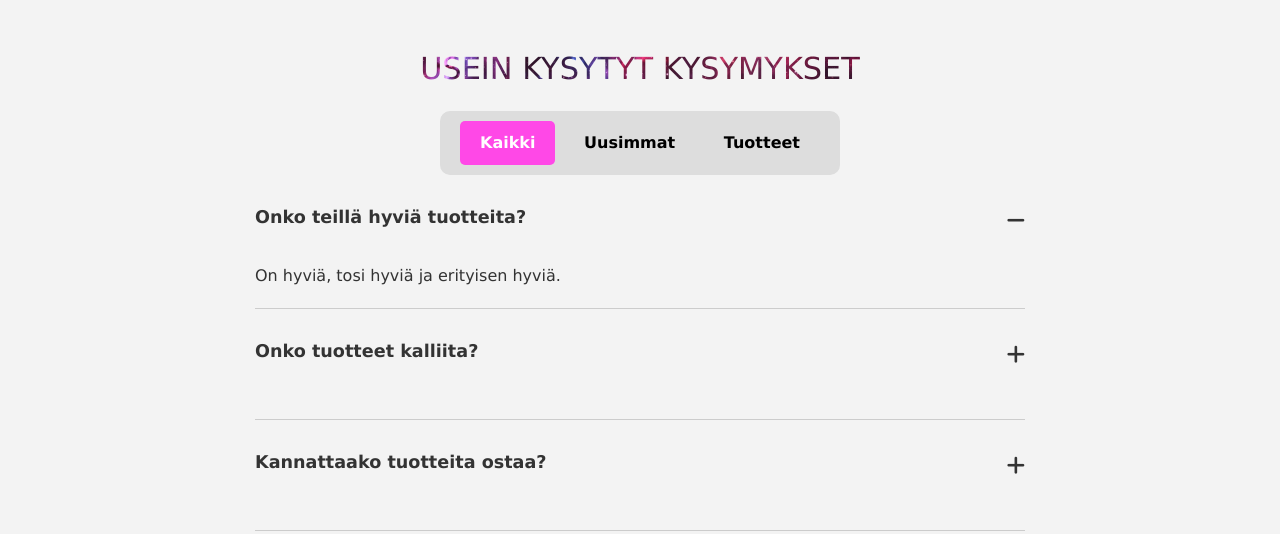
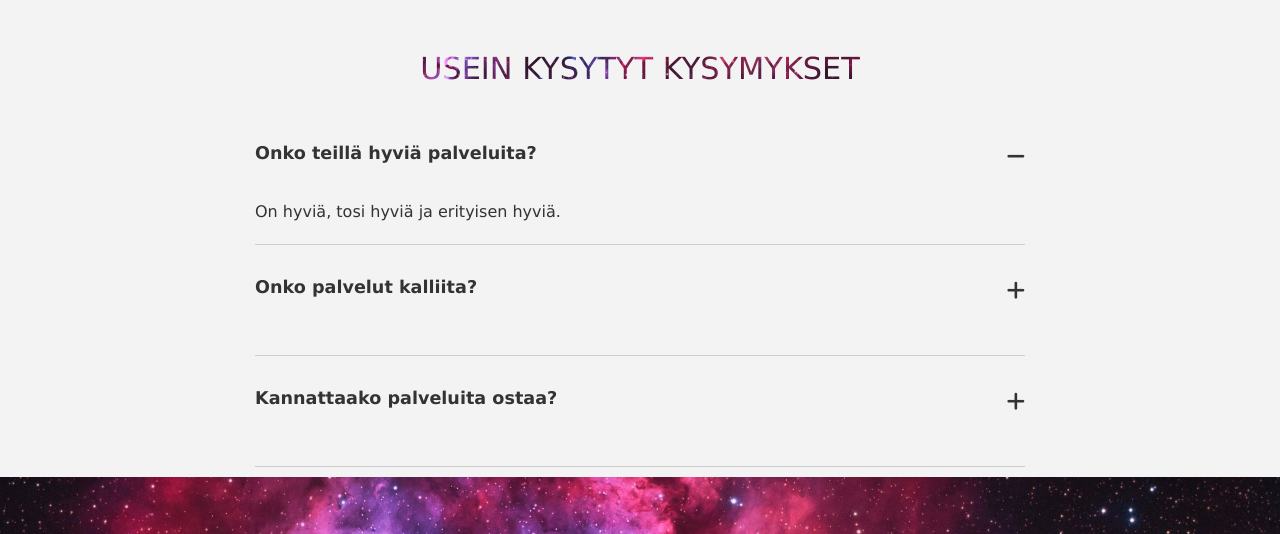
Before and after one commit to SatuPi/Projekti, a plain HTML site: page index.html in a window 1280 px wide. Shown: the part 2722-3256 px from the top of the page. Drawn offline with Linux system fonts and the light colour scheme; a web font is replaced by a local one.

Commit message:
UKK muutokset

```diff
--- a/index.html
+++ b/index.html
@@ -98,8 +98,7 @@ crossorigin="anonymous" referrerpolicy="no-referrer" />
       <!-- Video näkyvissä automaattisesti -->
 <div id="hero-video-wrapper" class="video-wrapper">
   <video id="heroVideo" width="100%" autoplay muted loop playsinline>
-    <source src="videos/demo.mp4" type="video/mp4" />
-    Selaimesi ei tue videon toistoa.
+    <source src="videos/demo.mp4" type="video/mp4" />Selaimesi ei tue videon toistoa.
   </video>
   <div class="video-label">Demo-video</div>
 </div>
@@ -258,24 +257,19 @@ crossorigin="anonymous" referrerpolicy="no-referrer" />
    <div class="slider-text">
     <h2>Custom-palvelut</h2>
     <p>Selaa tästä custom-esimerkkejä.</p>
-
-</div>
+  </div>
   <button class="slider-btn right">&#8594;</button>
 </section>
 
 <!-- ASIANTUNTIJAT-->
 <section class="experts">
   <div class="experts-wrapper">
-
-
-    <!-- Vasemman puolen tekstilaatikko -->
     <div class="experts-heading text-xl">
       Paikalliset asiantuntijat,<br />
   <span class="italic">maailmanlaajuinen</span> näkemys.
       <a href="#" class="experts-blog-link text-md">Lue lisää blogista →</a>
     </div>
 
-    <!-- Oikean puolen asiantuntijakortit -->
     <div class="expert-cards">
       <div class="expert-card">
         <img src="images/asiantuntija1.jpg" alt="Asiantuntija 1">
@@ -310,16 +304,16 @@ crossorigin="anonymous" referrerpolicy="no-referrer" />
     <section class="faq bg-light">
       <div class="container-sm">
         <h3 class="text-xl text-center pricing-heading">Usein Kysytyt Kysymykset</h3>
-        <ul class="faq-menu">
+        <!--<ul class="faq-menu">
           <li class="active">Kaikki</li>
           <li>Uusimmat</li>
-          <li>Tuotteet</li>
-        </ul>
+          <li>Palvelut</li>
+        </ul>-->
         <div class="faq-content">
           <div class="faq-group">
             <div class="faq-group-header">
               <h4 class="text-md">
-                Onko teillä hyviä tuotteita?
+                Onko teillä hyviä palveluita?
               </h4>
               <i class="fas fa-minus"></i>
             </div>
@@ -333,7 +327,7 @@ crossorigin="anonymous" referrerpolicy="no-referrer" />
           <div class="faq-group">
             <div class="faq-group-header">
               <h4 class="text-md">
-                Onko tuotteet kalliita?
+                Onko palvelut kalliita?
               </h4>
               <i class="fas fa-plus"></i>
             </div>
@@ -347,7 +341,7 @@ crossorigin="anonymous" referrerpolicy="no-referrer" />
           <div class="faq-group">
             <div class="faq-group-header">
               <h4 class="text-md">
-                Kannattaako tuotteita ostaa?
+                Kannattaako palveluita ostaa?
               </h4>
               <i class="fas fa-plus"></i>
             </div>
```
